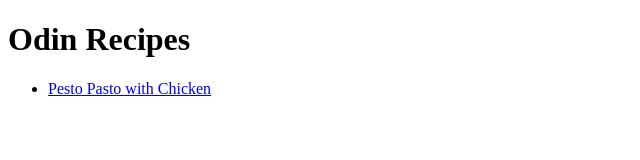
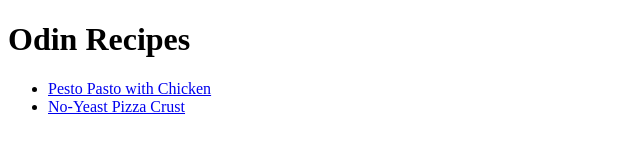
Before and after one commit to MKN2003/odin-recipes, a plain HTML site: page index.html in a window 1280 px wide. Shown: the whole page, without its empty margins (0-640 px from the left). Drawn offline with Linux system fonts and the light colour scheme.

Commit message:
added anchor for pizza page

```diff
--- a/index.html
+++ b/index.html
@@ -9,6 +9,7 @@
     <h1>Odin Recipes</h1>
     <ul>
         <li><a href="recipes/pasta.html">Pesto Pasto with Chicken</a></li>
+        <li><a href="recipes/pizza.html">No-Yeast Pizza Crust</li></a>
     </ul>
 </body>
 </html>
```
